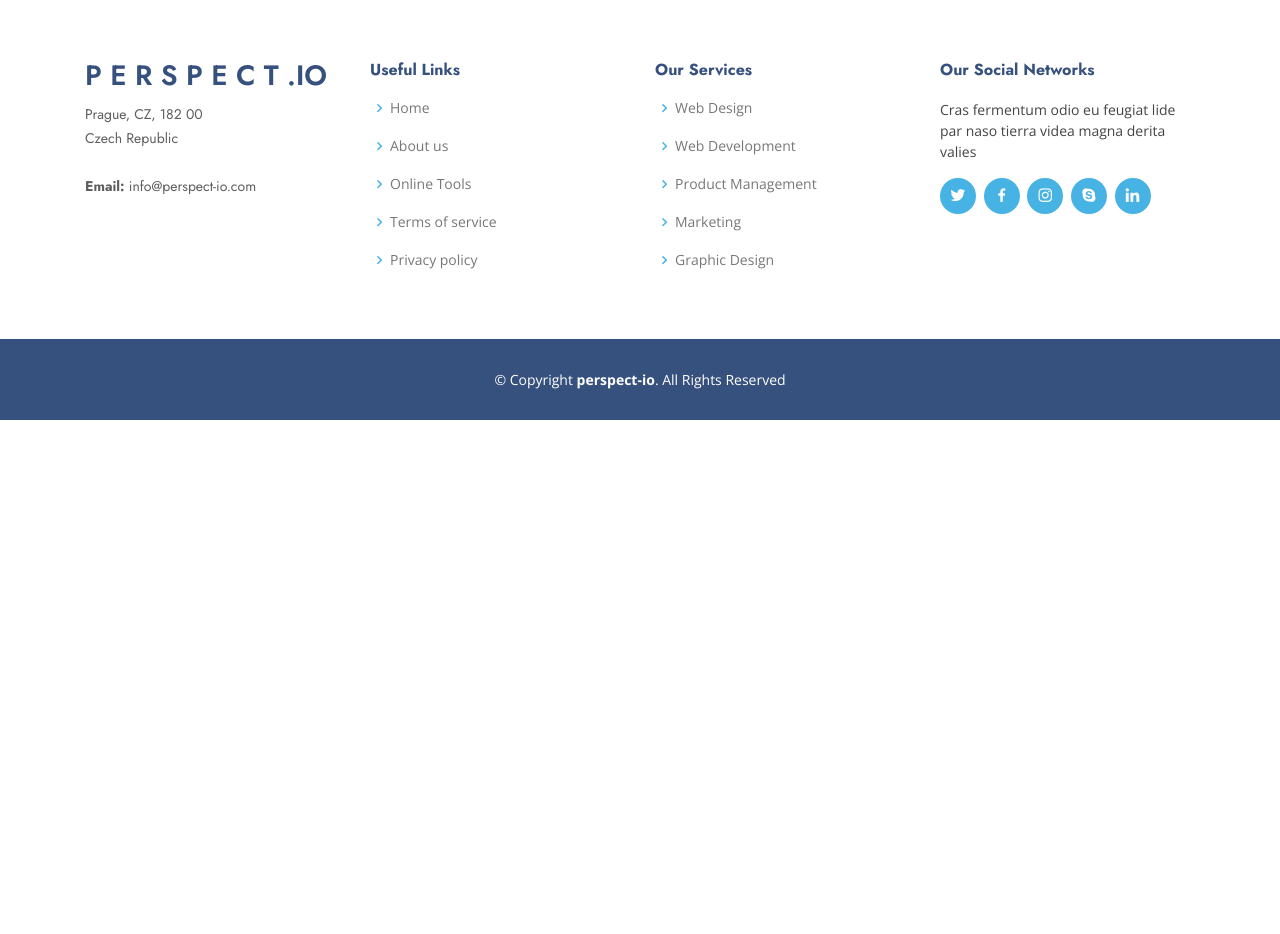
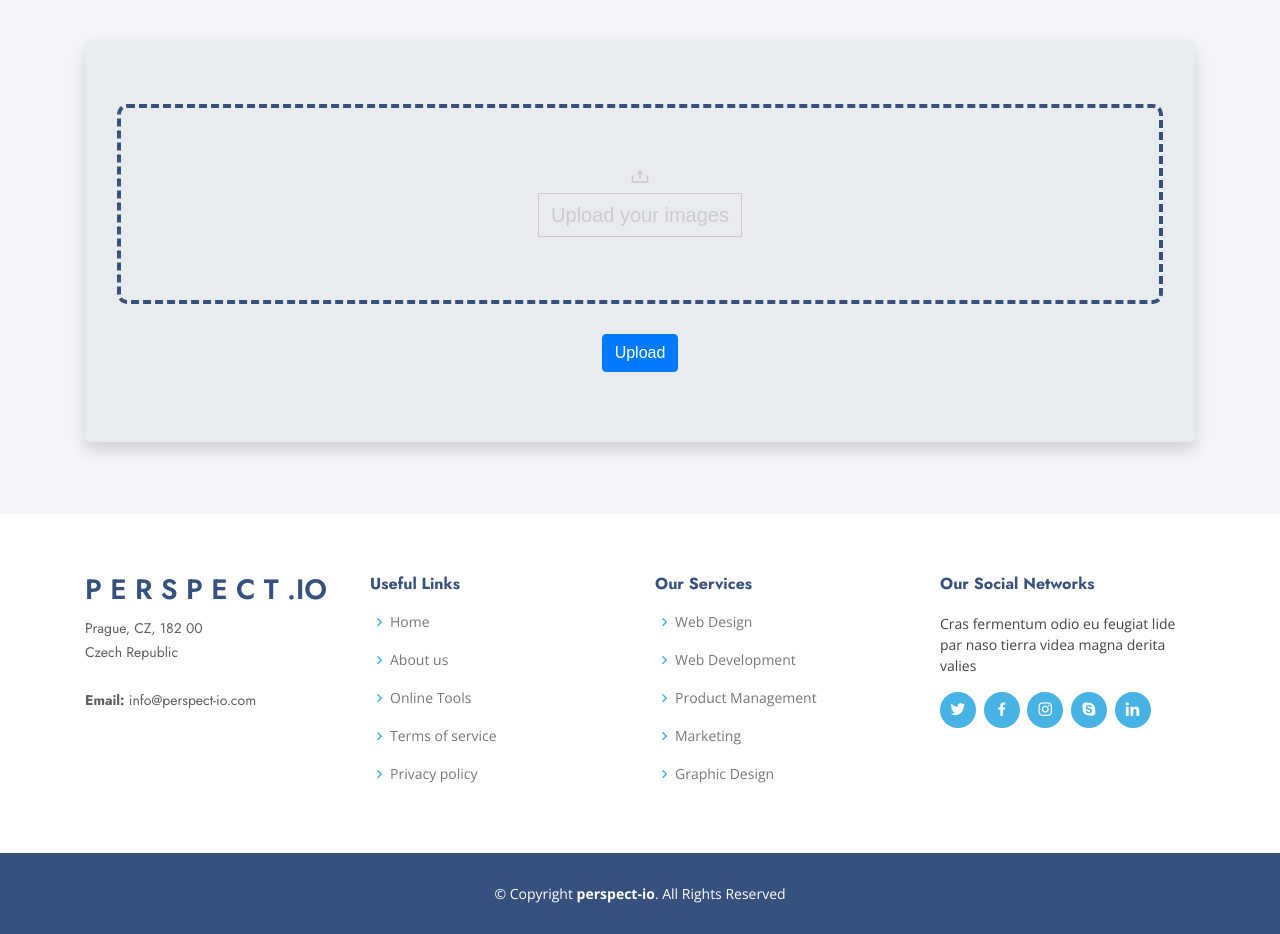
Before and after one commit to emirhanozsoy/perspectio-v2, a Django app: page /landmark_recognition/ in a window 1280 px wide. Shown: the part 250-1184 px from the top of the page. Before the commit the page ends 670 px from the top, so only its background shows below. Run offline with Django 3.2, Linux system fonts and the light colour scheme; some libraries are stand-ins or nearby versions.

Commit message:
landmark recognition done

```diff
--- a/perspectio-project/face_recognition/templates/face_recognition/face_recognition.html
+++ b/perspectio-project/face_recognition/templates/face_recognition/face_recognition.html
@@ -65,11 +65,12 @@
                                 <br>
                                 {%endfor%}
                             </div>
-                            <div class='uploadbtndiv'>
-                                <button type="submit" class="btn btn-primary" name="recognize" value="{{uploaded_file_urls}}" id="recognize">Recognize</button>
+
                         </div>
                     </div>
                 </div>
+                <div class='uploadbtndiv'>
+                    <button type="submit" class="btn btn-primary" name="recognize" value="{{uploaded_file_urls}}" id="recognize">Recognize</button>
 
             </div>
     </form>
--- a/perspectio-project/landmark_recognition/templates/landmark_recognition/landmark_recognition.html
+++ b/perspectio-project/landmark_recognition/templates/landmark_recognition/landmark_recognition.html
@@ -3,8 +3,83 @@
 
 {%block header%}
 <h1>Landmark Recognition</h1>
-<h2>with this free easy to use online landmark recognition tool. You can easily scan the your photos and find the landmarks all around the world.</h2>
+<h2>with this free easy to use online landmark recognition tool. You can easily scan the your photos and find the
+    landmarks all around the world.</h2>
 {%endblock%}
 {% block content %}
 
+<section id="online_tools" class="online_tools section-bg">
+    <div class="container" data-aos="fade-up">
+        <div class="jumbotron shadow">
+            <div>
+                <form id="uploadform" method="post" action="{% url 'landmark_recognition' %}"
+                    enctype="multipart/form-data">
+                    {% csrf_token %}
+                    <div class='uploadform'>
+                        <div id="wrapper">
+                            <i class="bx bx-upload"></i><br>
+                            <label for="fileUpload" class="custom-file-upload">Upload your images
+                            </label>
+                            <input class="inputfile" id="fileUpload" name="myFile" type="file"
+                                accept="image/gif, image/jpeg, image/png, image/jiff" />
+                            <br>
+                            <div id="image-holder"></div>
+
+                        </div>
+                    </div>
+                    <br>
+                    <div class='uploadbtndiv'>
+                        <button type="submit" class="btn btn-primary pull-right" value=1 id="uploadbtn"
+                            name="uploadbtn">Upload</button></div>
+                </form>
+            </div>
+        </div>
+    </div>
+    {%if uploaded_file_urls %}
+    <form id="uploadform" method="post" action="{% url 'landmark_recognition' %}" enctype="multipart/form-data">
+        {% csrf_token %}
+        <section id="portfolio" class="portfolio">
+            <div class="jumbotron shadow">
+                <div class="container aos-init aos-animate" data-aos="fade-up">
+                    <div class="row portfolio-container aos-init aos-animate" data-aos="fade-up" data-aos-delay="200"
+                        style="position: relative; height: 1080.35px;">
+                        <div class="portfolio-item filter-app" style="position: absolute; left: 0px; top: 0px;">
+                           <div class="row">
+                                {% for i in uploaded_file_urls%}
+                                <div class="{% cycle 'show' 'd-none' 'd-none' 'd-none' 'd-none'  %}">
+
+                                    <div class="portfolio-img"><img src="{{i}}" class="img-fluid" alt="">
+                                        <div class="portfolio-info">
+                                            <h4>Preview Images</h4>
+                                            <a href="{{i}}" data-gall="portfolioGallery"
+                                                class="venobox preview-link vbox-item"><i class="bx bx-images"></i></a>
+                                            <a class="details-link" title="More Details"><i class="bx bx-crop"></i></a>
+
+                                        </div>
+
+                                    </div>
+
+                                </div>
+                                <br>
+                                {%endfor%}
+
+                            </div>
+
+                        </div>
+
+                    </div>
+                    {% if url%}
+                                <iframe src="{{url}}" frameborder="0" style="border:0; width: 100%; height: 290px;"
+                                    allowfullscreen></iframe>
+                                {%endif%}
+                        <div class='uploadbtndiv'>
+                            <button type="submit" class="btn btn-primary" name="recognize"
+                                value="{{uploaded_file_urls}}" id="recognize">Recognize</button>
+                            </div> </div>
+
+                </div>
+    </form>
+</section>
+{%endif%}
+</section>
 {%endblock%}
--- a/perspectio-project/landmark_recognition/views.py
+++ b/perspectio-project/landmark_recognition/views.py
@@ -1,6 +1,111 @@
+from django.shortcuts import render, redirect
+from django.http import JsonResponse
+import os
+import ast
+import json
+import time
+import random
+import sqlite3
+import requests
+from PIL import Image, ImageDraw,ImageFont
+from docx import Document
+from docx.shared import Inches
+from sqlite3 import Error
+from django.conf import settings
 from django.shortcuts import render
+from django.templatetags.static import static
+from django.shortcuts import render, redirect
+from django.core.files.storage import FileSystemStorage
+from django.views.decorators.csrf import csrf_protect, csrf_exempt
+
+
+characters = list('ABCDEFGHIJKLMNOPQRSTUVWXYZ'.lower())
+characters.extend(list('ABCDEFGHIJKLMNOPQRSTUVWXYZ'))
+characters.extend(list('0123456789'))
+
+def get_filename(extension):
+    file_name = ''
+    for a in range(30):
+        file_name += random.choice(characters)
+
+    new_file = file_name+"."+extension
+    return new_file
+
+def detect_landmarks(path):
+    """Detects landmarks in the file."""
+    from google.cloud import vision
+    import io
+    client = vision.ImageAnnotatorClient()
+
+    with io.open(path, 'rb') as image_file:
+        content = image_file.read()
+
+    image = vision.Image(content=content)
+
+    response = client.landmark_detection(image=image)
+    landmarks = response.landmark_annotations
+    print('Landmarks:')
+
+    for landmark in landmarks:
+        # print(landmark)
+        print(landmark.description)
+        for location in landmark.locations:
+            lat_lng = location.lat_lng
+            print('Latitude {}'.format(lat_lng.latitude))
+            print('Longitude {}'.format(lat_lng.longitude))
+
+    if response.error.message:
+        raise Exception(
+            '{}\nFor more info on error messages, check: '
+            'https://cloud.google.com/apis/design/errors'.format(
+                response.error.message))
+
+    return(landmarks)
+
 
 # Create your views here.
 def landmark_recognition(request):
 
+    print(request.POST)
+    uploaded_file_urls = []
+    if request.method == 'POST' and 'myFile' in request.FILES and request.POST.get("uploadbtn"):
+
+        myfile = request.FILES
+        for file in myfile.getlist('myFile'):
+            fs = FileSystemStorage()
+            filename = fs.save(get_filename('jpg'), file)
+            uploaded_file_urls.append(fs.url(filename))
+
+        return render(request, 'landmark_recognition/landmark_recognition.html', {'uploaded_file_urls': uploaded_file_urls})
+
+    if request.method == 'POST' and request.POST.get("recognize"):
+        print(request.POST)
+        ocr = ''
+        landmarks_names=[]
+        liste = list(request.POST.get("recognize").replace('[', '').replace(']', '').replace('\'', '').replace(' ', '').split(","))
+
+        for i in liste:
+            landmarks = detect_landmarks(str(i[1:]))
+            if landmarks:
+                for landmark in landmarks:
+                    if landmark.description not in landmarks_names:
+                        print(landmark.description)
+                        print(landmark)
+                        color="#"+''.join([random.choice('0123456789ABCDEF') for j in range(6)])
+                        image = Image.open(i[1:])
+                        rgb_im = image.convert('RGB')
+                        draw = ImageDraw.Draw(image)
+                        draw.rectangle(((landmark.bounding_poly.vertices[0].x, landmark.bounding_poly.vertices[0].y), (landmark.bounding_poly.vertices[2].x, landmark.bounding_poly.vertices[2].y)), outline=color,  width=5)
+                        draw.text((landmark.bounding_poly.vertices[0].x+10,landmark.bounding_poly.vertices[0].y+10), landmark.description, font=ImageFont.truetype("arial",14), fill=color)
+                        landmarks_names.append(landmark.description)
+                        image.save(i[1:])
+                        for location in landmark.locations:
+                            lat_lng = location.lat_lng
+                            latitude=lat_lng.latitude
+                            longitude=lat_lng.longitude
+
+
+        url="https://maps.google.com/maps?q="+str(latitude) +","+str(longitude) +"&output=embed"
+        return render(request, 'landmark_recognition/landmark_recognition.html', {'uploaded_file_urls': liste,'latitude':latitude,'longitude':longitude,'url':url})
+
     return render(request, 'landmark_recognition/landmark_recognition.html')
```
Also changed, not shown: perspectio-project/face_recognition/views.py (+2 -5 lines), perspectio-project/media/J7bYoO7gXCmvJJabvW2fl3xTaGBzvt.jpg (added), perspectio-project/media/L2My5Od1RZbBjlSNza614LScfTb4KS.jpg (added), perspectio-project/media/LR1rDImqxlrXfaWaQQJKptDGb88QSF.jpg (added), perspectio-project/media/Mh2ZGHyYRHAc7pD1mbggNN0zrrfTXm.jpg (added), perspectio-project/media/NawEet6ESjvU9Oqtz7FGQCsNaSMzbQ.jpg (added), perspectio-project/media/W9XdZbdFhuE1OkQIRtv5U7LaMUREsn.jpg (added), perspectio-project/media/dBzhceWTCVn0gNZMZm85eDtjglzW2Z.jpg (added), perspectio-project/media/gQkenyTK55GAI9yKnkP8krcetlil9u.jpg (added), perspectio-project/media/rdbh7nf8ug63GGnSffk5jl7RQI3NaH.jpg (added).
